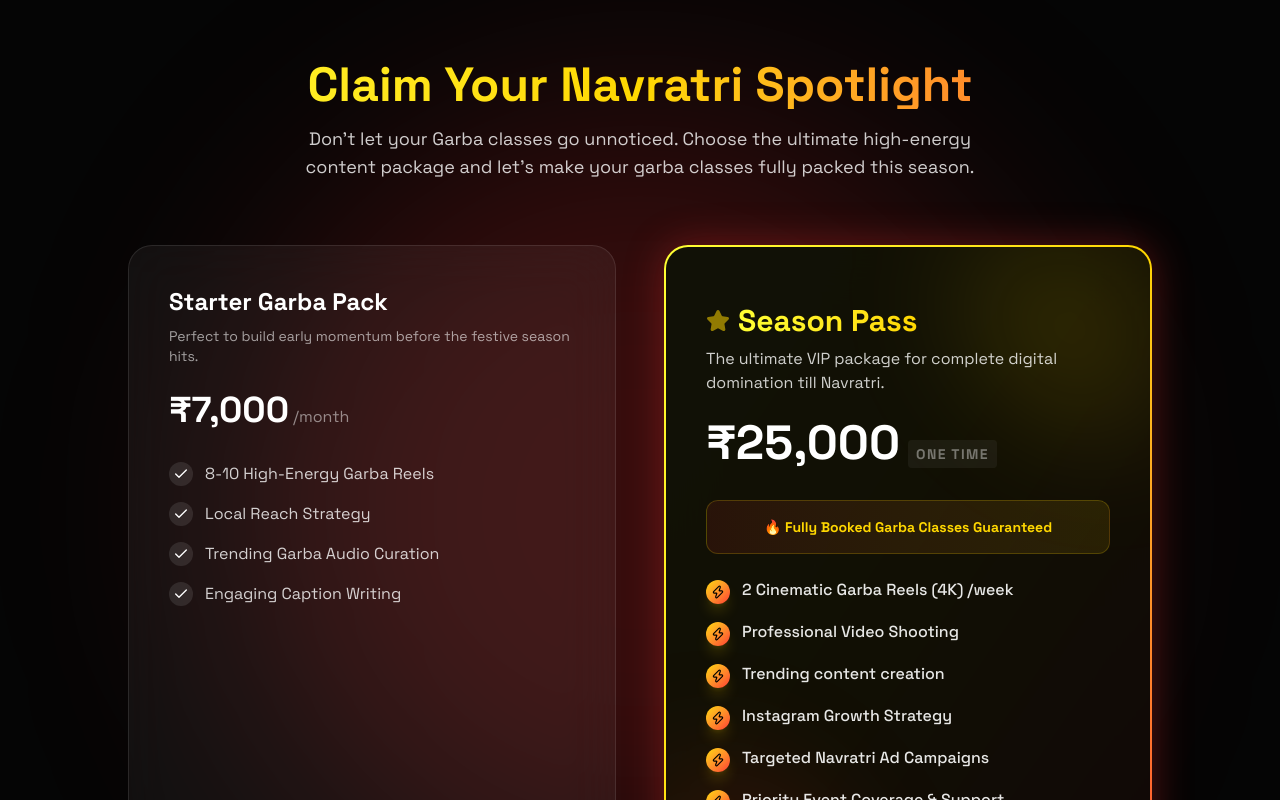
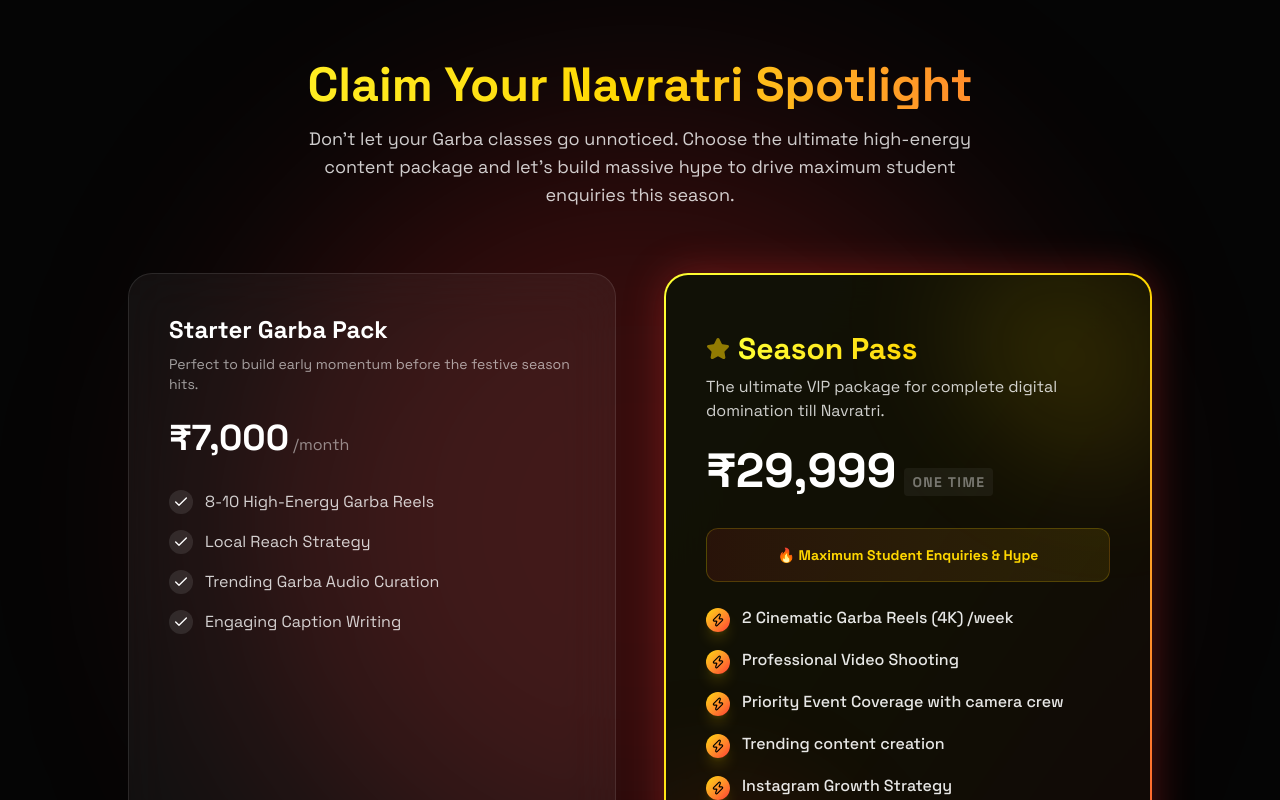
Before and after one commit to postifystudio1008/garbaclasses, a React (Vite) app: page / in a window 1280 px wide. Shown: the part 4080-4880 px from the top of the page. Built offline with nearby package versions, Linux system fonts and the light colour scheme.

Commit message:
Update pricing details and promotional text

```diff
--- a/src/components/Pricing.tsx
+++ b/src/components/Pricing.tsx
@@ -22,7 +22,7 @@ export const Pricing = () => {
             transition={{ delay: 0.1 }}
             className="text-white/80 text-lg max-w-2xl mx-auto"
           >
-            Don't let your Garba classes go unnoticed. Choose the ultimate high-energy content package and let's make your garba classes fully packed this season.
+            Don't let your Garba classes go unnoticed. Choose the ultimate high-energy content package and let's build massive hype to drive maximum student enquiries this season.
           </motion.p>
         </div>
 
@@ -88,23 +88,23 @@ export const Pricing = () => {
                 </div>
                 <p className="text-white/80 mb-6">The ultimate VIP package for complete digital domination till Navratri.</p>
                 <div className="flex items-baseline gap-2">
-                  <span className="text-5xl font-black text-white">₹25,000</span>
+                  <span className="text-5xl font-black text-white">₹29,999</span>
                   <span className="text-white/40 text-sm font-bold uppercase tracking-widest bg-white/5 px-2 py-1 rounded">One Time</span>
                 </div>
               </div>
 
               <div className="bg-gradient-to-r from-bandhani-red/10 to-gold/10 border border-gold/20 rounded-xl p-4 mb-6 relative z-10">
-                <p className="text-gold text-sm font-bold text-center">🔥 Fully Booked Garba Classes Guaranteed</p>
+                <p className="text-gold text-sm font-bold text-center">🔥 Maximum Student Enquiries & Hype</p>
               </div>
 
               <ul className="space-y-4 mb-10 flex-grow relative z-10">
                 {[
                   '2 Cinematic Garba Reels (4K) /week',
                   'Professional Video Shooting',
+                  'Priority Event Coverage with camera crew',
                   'Trending content creation',
                   'Instagram Growth Strategy',
-                  'Targeted Navratri Ad Campaigns',
-                  'Priority Event Coverage & Support',
+                  'Targeted Navratri Ad Campaigns'
                 ].map((item) => (
                   <li key={item} className="flex items-start gap-3">
                     <div className="w-6 h-6 rounded-full bg-gradient-to-br from-gold to-bandhani-red flex items-center justify-center shrink-0 mt-0.5 shadow-lg shadow-gold/20">
```
